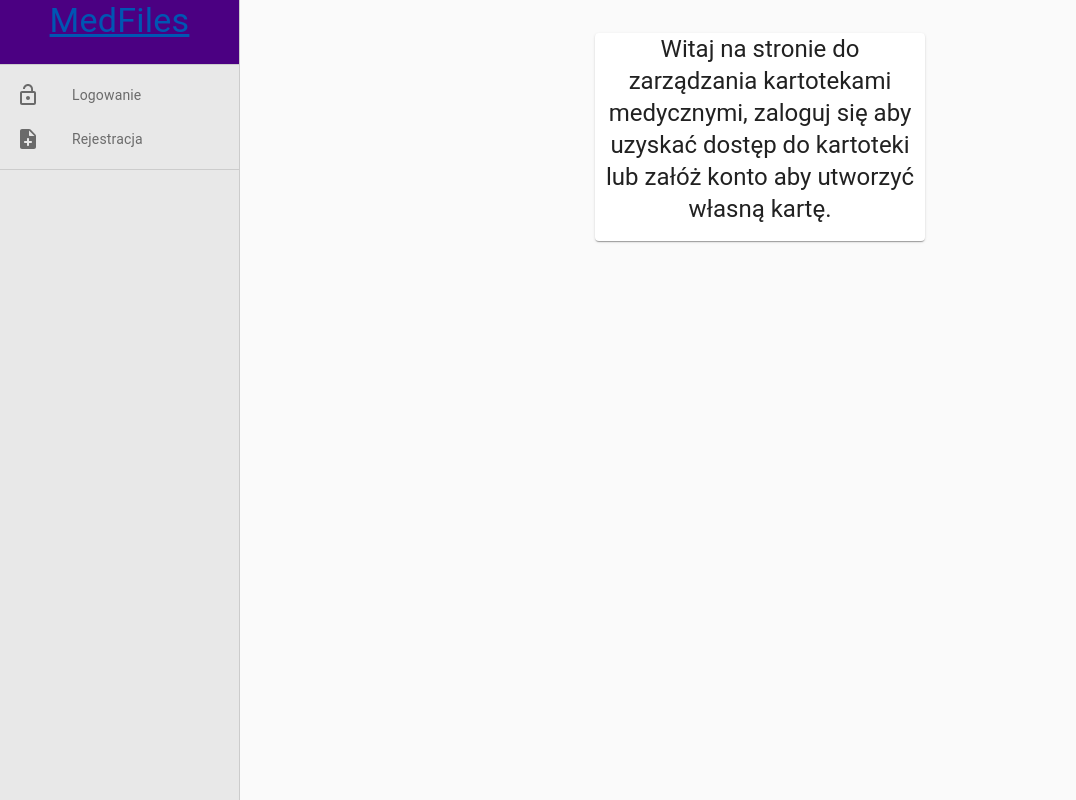
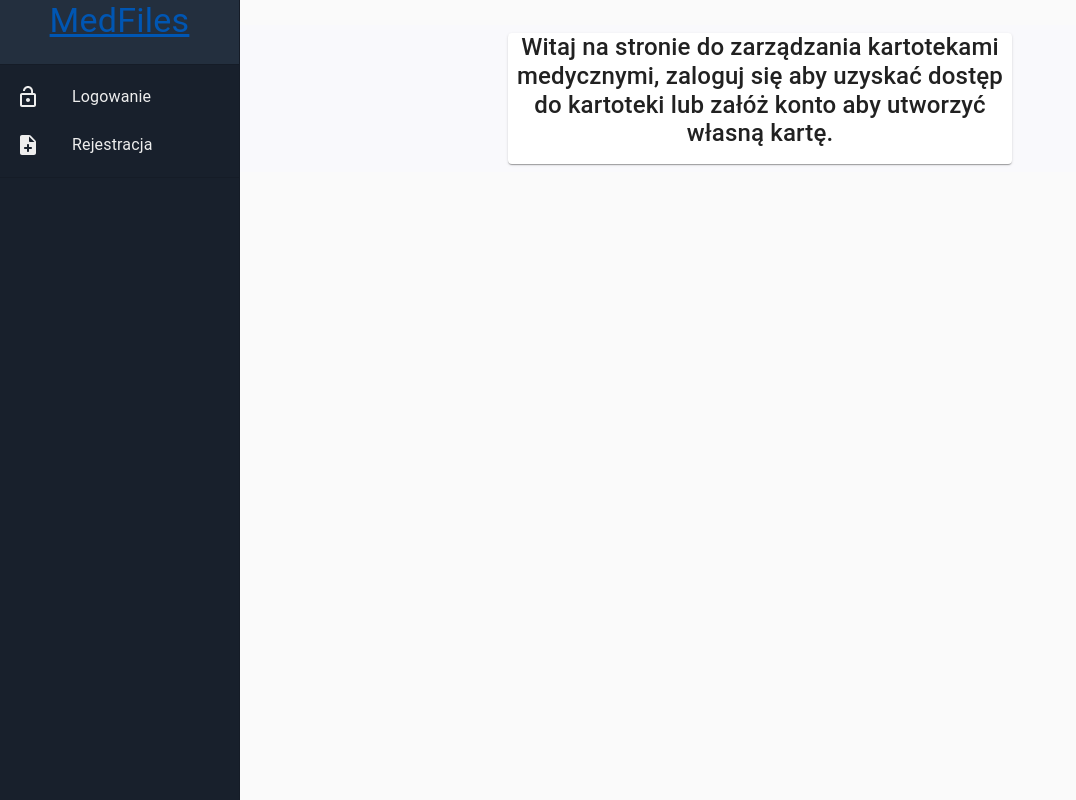
Before and after one commit to wasikm04/medfiles, a React (Create React App) app: page / in a window 1280 px wide. Shown: the whole page, without its empty margins (0-1076 px from the left). Built offline with nearby package versions, Linux system fonts and the light colour scheme.

Commit message:
refactored navbar, code moved to functions

```diff
--- a/src/App.jsx
+++ b/src/App.jsx
@@ -19,8 +19,7 @@ import Grid from '@material-ui/core/Grid';
 import Logout from './components/helpers/Logout';
 import Appointment from './components/models/appointment/Appointment';
 import Register from './components/helpers/Register';
-import Typography from '@material-ui/core/Typography';
-import Card from '@material-ui/core/Card';
+import Welcome from './components/helpers/Welcome';
 
 const drawerWidth = 240;
 
@@ -28,7 +27,8 @@ const useStyles = {
   appBar: {
     width: `calc(100% - ${drawerWidth}px)`,
     marginLeft: drawerWidth,
-    marginTop: 25
+    marginTop: 25,
+    background: 'rgb(249, 249, 252)'
   }
 };
 
@@ -58,44 +58,31 @@ class App extends Component {
                 path="/appointments"
                 component={() => <Appointment />}
               />
-              <Route
+              <ProtectedRoute
                 exact
                 path="/doctor-card"
                 component={() => <DoctorCard />}
               />
-              <Route
+              <ProtectedRoute
                 exact
                 path="/card"
                 component={() => <CardDetails />}
               />
-              <Route
+              <ProtectedRoute
                 exact
                 path="/card/update"
                 component={() => <CardUpdate />}
               />
-              <Route
+              <ProtectedRoute
                 exact
                 path="/logout"
-                component={() => <Logout />}
+                component={() => <Logout cookies={this.props.cookies}/>}
               />
               <Route
                 exact
                 path="/"
-                render={() =>
-                  <Grid item xs={4}
-                    direction="columns"
-                    justify="center"
-                    alignItems="center">
-                    <Card>
-                      <Typography
-                        variant="h5"
-                        component="h2"
-                        align="center"
-                        paragraph>
-                        Witaj na stronie do zarządzania kartotekami medycznymi, zaloguj się aby uzyskać dostęp do kartoteki lub załóż konto aby utworzyć własną kartę.
-                      </Typography>
-                    </Card>
-                  </Grid>} />
+                component={() => <Welcome/>}
+                />
               <Route
                 exact
                 path="/login"
--- a/src/components/NavBar.jsx
+++ b/src/components/NavBar.jsx
@@ -33,7 +33,8 @@ const useStyles = makeStyles(theme => ({
     },
     drawerPaper: {
         width: drawerWidth,
-        background: 'rgb(232,232,232)',
+        background: 'rgb(24, 32, 44)',
+        colour: 'rgb(238, 238, 238)'
     },
     toolbar: theme.mixins.toolbar,
     content: {
@@ -42,11 +43,13 @@ const useStyles = makeStyles(theme => ({
         padding: theme.spacing(3),
     },
     colour: {
-        background: 'indigo',
-        color: "white"
+        background: 'rgb(35, 47, 62)',
+        color: "white",
+        textDecoration: 'none',
     },
-    back: {
-        background: 'rgb(128,128,128)'
+    link: {
+        textDecoration: 'none',
+        color: 'rgb(238, 238, 238)'
     }
 }));
 
@@ -65,7 +68,7 @@ export default function PermanentDrawerLeft() {
                     paper: classes.drawerPaper,
                 }}
                 anchor="left">
-                <Link className={classes.colour}  to="/" color="textPrimary">
+                <Link className={classes.colour} to="/">
                     <div className={classes.toolbar} >
                         <Typography className={classes.toolbar}  variant="h4" align="center" justify="center">
                            MedFiles
@@ -75,53 +78,53 @@ export default function PermanentDrawerLeft() {
                 <Divider />
                 {isAuthenticated ?
                     <List>
-                        <Link to="/home" color="textPrimary">
-                            <ListItem button >
-                                <ListItemIcon><DashboardIcon /></ListItemIcon>
-                                <ListItemText secondary={"Strona Główna"} />
+                        <Link to="/home">
+                            <ListItem button  className={classes.link}>
+                                <ListItemIcon  className={classes.link}><DashboardIcon /></ListItemIcon>
+                                <ListItemText primary={"Strona Główna"} />
                             </ListItem>
                         </Link>
                         {isDoctor ?
-                            <Link to="/card" color="textPrimary">
-                                <ListItem button >
-                                    <ListItemIcon><DescriptionRoundedIcon /></ListItemIcon>
-                                    <ListItemText secondary={"Karta Pacjenta"} />
+                            <Link to="/card">
+                                <ListItem button  className={classes.link}>
+                                    <ListItemIcon  className={classes.link}><DescriptionRoundedIcon /></ListItemIcon>
+                                    <ListItemText primary={"Karta Pacjenta"} />
                                 </ListItem>
                             </Link> :
-                            <Link to="/doctor-card" color="textPrimary">
-                                <ListItem button >
-                                    <ListItemIcon><AssignmentIndRoundedIcon /></ListItemIcon>
-                                    <ListItemText secondary={"Karta Lekarza"} />
+                            <Link to="/doctor-card">
+                                <ListItem button  className={classes.link}>
+                                    <ListItemIcon  className={classes.link}><AssignmentIndRoundedIcon /></ListItemIcon>
+                                    <ListItemText primary={"Karta Lekarza"} />
                                 </ListItem>
                             </Link>
                         }
-                        <Link to="/appointments" color="textPrimary">
-                            <ListItem button >
-                                <ListItemIcon><EventRoundedIcon /></ListItemIcon>
-                                <ListItemText secondary={"Wizyty"} />
+                        <Link to="/appointments">
+                            <ListItem button  className={classes.link}>
+                                <ListItemIcon className={classes.link}><EventRoundedIcon /></ListItemIcon>
+                                <ListItemText primary={"Wizyty"} />
                             </ListItem>
                         </Link>
 
                         <Divider />
-                        <Link to="/logout" color="textPrimary">
-                            <ListItem button >
-                                <ListItemIcon><ExitToAppRoundedIcon /></ListItemIcon>
-                                <ListItemText secondary={"Wyloguj"} />
+                        <Link to="/logout">
+                            <ListItem button className={classes.link}>
+                                <ListItemIcon className={classes.link}><ExitToAppRoundedIcon /></ListItemIcon>
+                                <ListItemText primary={"Wyloguj"} />
                             </ListItem>
                         </Link>
                     </List>
                     :
                     <List>
-                        <Link to="/login" color="textPrimary">
-                            <ListItem button >
-                                <ListItemIcon><LockOpenIcon /></ListItemIcon>
-                                <ListItemText secondary={"Logowanie"} />
+                        <Link to="/login" >
+                            <ListItem button className={classes.link}>
+                                <ListItemIcon className={classes.link}><LockOpenIcon /></ListItemIcon>
+                                <ListItemText  primary={"Logowanie"} />
                             </ListItem>
                         </Link>
-                        <Link to="/register" color="textPrimary">
-                            <ListItem button >
-                                <ListItemIcon><NoteAddRoundedIcon /></ListItemIcon>
-                                <ListItemText secondary={"Rejestracja"} />
+                        <Link to="/register">
+                            <ListItem button className={classes.link}>
+                                <ListItemIcon className={classes.link}><NoteAddRoundedIcon /></ListItemIcon>
+                                <ListItemText primary={"Rejestracja"} />
                             </ListItem>
                         </Link>
                     </List>}
--- a/src/components/helpers/Login.jsx
+++ b/src/components/helpers/Login.jsx
@@ -53,6 +53,7 @@ class Login extends Component {
                     })
                     .catch(function (error) {
                         console.log(error);
+                        alert(error);
                     })
             }
         }
@@ -93,6 +94,7 @@ class Login extends Component {
                             status: "Pobranie roli użytkownika nieudane " + error,
                             isStatus: false
                         });
+                        alert(error);
                         console.log(error);
                     })
             })
@@ -101,6 +103,7 @@ class Login extends Component {
                     status: "Logowanie nieudane " + error,
                     isStatus: false
                 });
+                alert(error);
                 console.log(error);
             })
     }
--- a/src/components/helpers/Logout.jsx
+++ b/src/components/helpers/Logout.jsx
@@ -1,2 +1,13 @@
-//localStorage.clear();
+import React from "react";
+import { Redirect } from 'react-router-dom'
+
+//
 //cookies clear();
+const Logout = () => {
+    const { cookies } = this.props;
+    cookies.removeCookie("SESSION");
+    localStorage.clear();
+    return (<Redirect to={{ pathname: '/'}} />);
+  };
+
+  export default Logout;
--- /dev/null
+++ b/src/components/helpers/Welcome.jsx
@@ -0,0 +1,25 @@
+import Grid from '@material-ui/core/Grid';
+import React from 'react';
+import Typography from '@material-ui/core/Typography';
+import Card from '@material-ui/core/Card';
+
+const Welcome = () => {
+    return (
+    <Grid item xs={6}
+        direction="rows"
+        justify="center"
+        alignItems="center">
+        <Card>
+            <Typography
+                variant="h8"
+                component="h4"
+                align="center"
+                paragraph>
+                Witaj na stronie do zarządzania kartotekami medycznymi, zaloguj się aby uzyskać dostęp do kartoteki lub załóż konto aby utworzyć własną kartę.
+            </Typography>
+        </Card>
+    </Grid>
+    )
+};
+
+export default Welcome;
```
Also changed, not shown: src/components/Home.jsx (+23 -15 lines).
